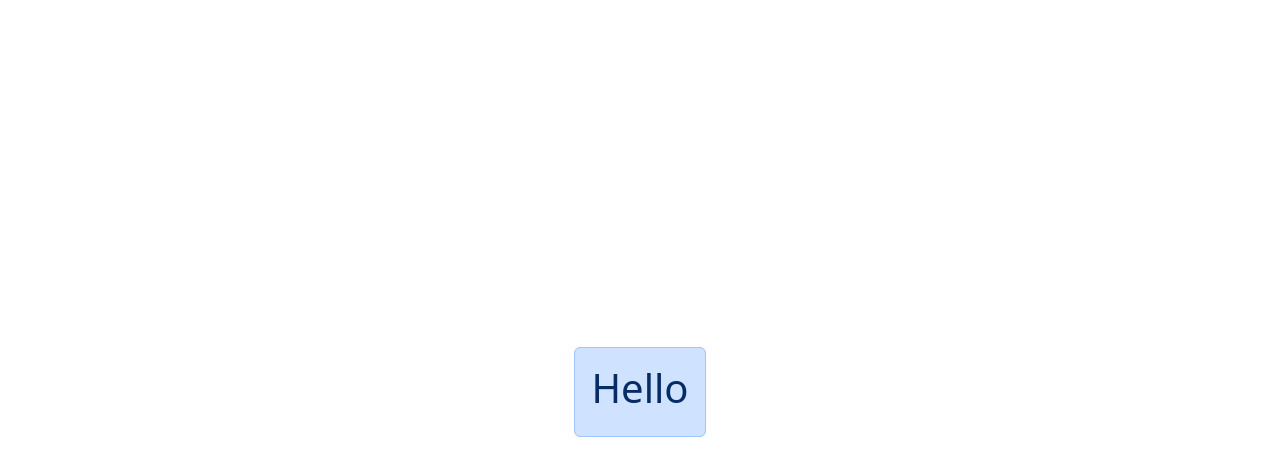
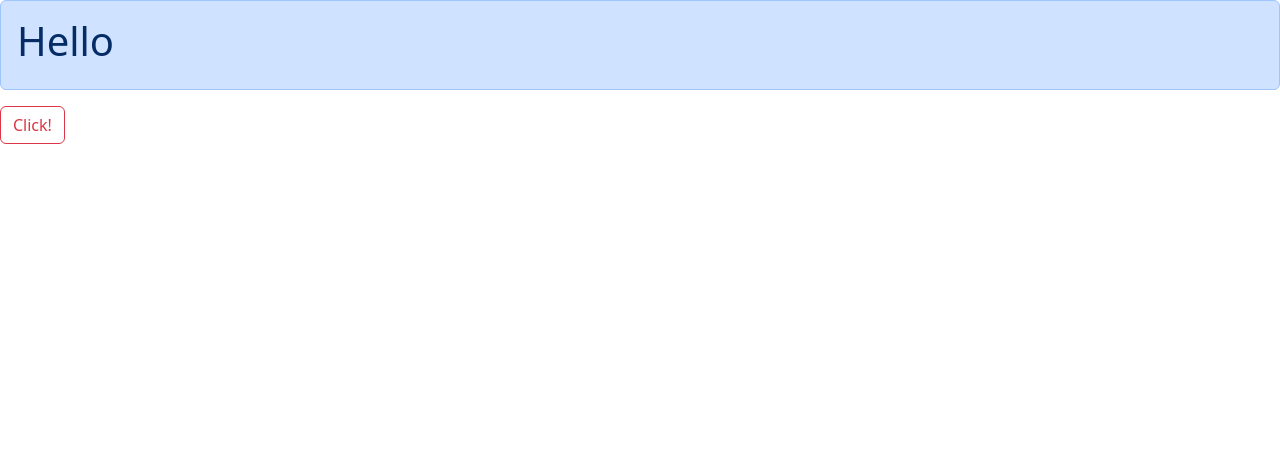
Before and after one commit to Fleksss/Learn-React, a React (Vite) app: page / in a window 1280 px wide. Shown: the top 476 px of the page. Built offline with nearby package versions, Linux system fonts and the light colour scheme.

Commit message:
add Button component, add Toast component, add React-Toastify library

```diff
--- a/package.json
+++ b/package.json
@@ -12,7 +12,8 @@
   "dependencies": {
     "bootstrap": "^5.3.2",
     "react": "^18.2.0",
-    "react-dom": "^18.2.0"
+    "react-dom": "^18.2.0",
+    "react-toastify": "^9.1.3"
   },
   "devDependencies": {
     "@types/react": "^18.2.15",
--- a/src/App.css
+++ b/src/App.css
@@ -1,8 +1,8 @@
 .main {
   width: 100vw;
   height: 100vh;
-  display: flex;
+  /* display: flex;
   justify-content: space-evenly;
   align-items: center;
-  flex-direction: column;
+  flex-direction: column; */
 }
--- a/src/App.tsx
+++ b/src/App.tsx
@@ -1,7 +1,9 @@
 // import ListGoup from "./components/ListGroup"
 import Alert from "./modules/Alert/views/Alert"
+import Toast from "./components/Toast/views/Toast"
 
 import './App.css'
+import Button from "./components/Button/views/Button";
 
 function App() {
 
@@ -13,13 +15,17 @@ function App() {
   //   "Paris"
   // ]
 
-  return <div className="main">
-    {/* <ListGoup cities={cities} heading="Cities" /> */
-      <Alert>
-        <h1>Hello</h1>
-      </Alert>
-    }
+  return (<div className="main">
+    {/* <ListGoup cities={cities} heading="Cities" /> */}
+    <Alert>
+      <h1>Hello</h1>
+    </Alert>
+    <Button action="Wow so easy!" text='Click!' />
+
+
+    <Toast />
   </div>
+  )
 }
 
 export default App
--- /dev/null
+++ b/src/components/Button/views/Button.tsx
@@ -0,0 +1,18 @@
+import { toast } from "react-toastify"
+
+interface Props {
+  action: string,
+  text: string
+}
+
+
+const Button = ({ action, text }: Props) => {
+  const notify = () => { toast(action) }
+  return (
+    <>
+      <button type="button" className="btn btn-outline-danger" onClick={notify}>{text}</button>
+    </>
+  )
+}
+
+export default Button
--- /dev/null
+++ b/src/components/Toast/views/Toast.tsx
@@ -0,0 +1,12 @@
+import { ToastContainer } from 'react-toastify';
+import 'react-toastify/dist/ReactToastify.css';
+
+function Toast() {
+  return (
+    <div>
+      <ToastContainer />
+    </div>
+  );
+}
+
+export default Toast
```
Also changed, not shown: 1 other file (tests, documents, lock files or other folders).
